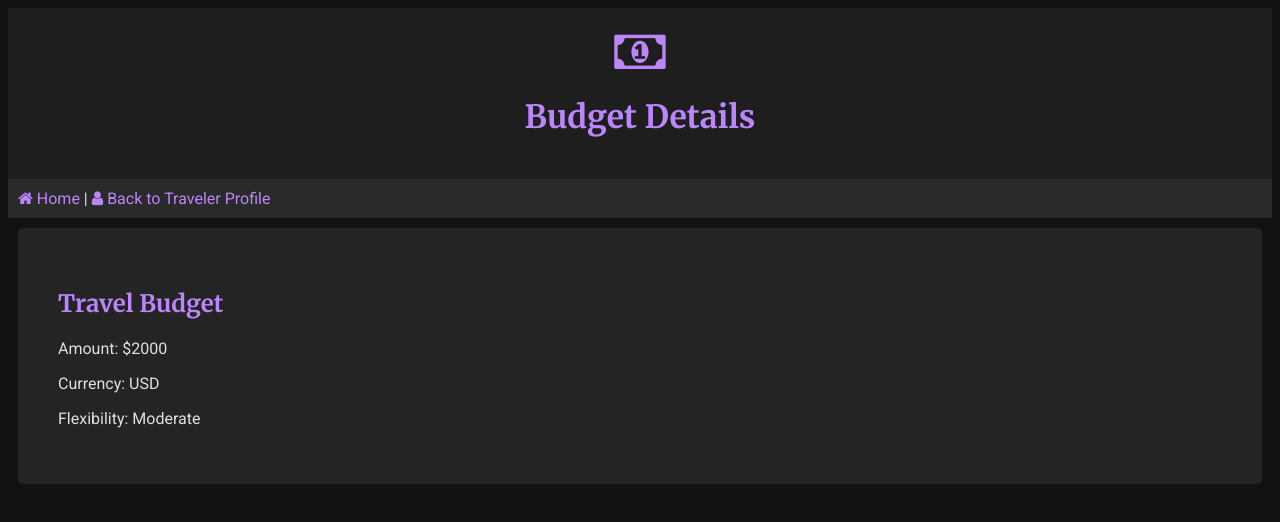
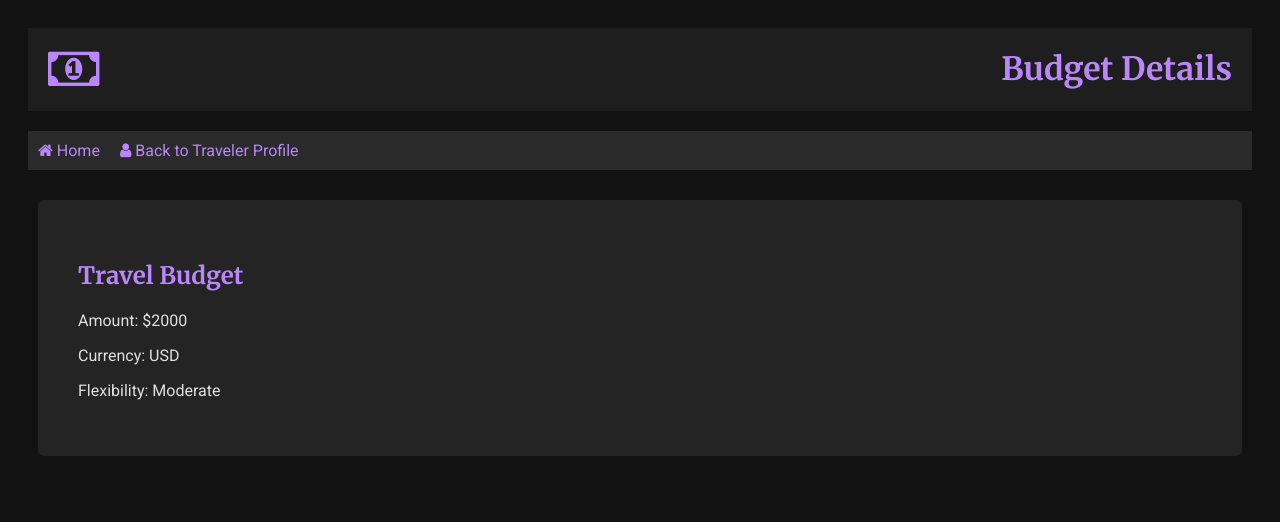
Before and after one commit to AnthonyTennis/CSC437-Project, a website: page public/budget_details.html in a window 1280 px wide. Drawn offline with Linux system fonts and the light colour scheme.

Commit message:
Add layout

```diff
--- a/public/budget_details.html
+++ b/public/budget_details.html
@@ -16,7 +16,7 @@
         <h1>Budget Details</h1>
     </header>
     <nav>
-        <a href="index.html"><i class="fa fa-home"></i> Home</a> |
+        <a href="index.html"><i class="fa fa-home"></i> Home</a>
         <a href="traveler_profile.html"><i class="fa fa-user"></i> Back to Traveler Profile</a>
     </nav>
     <article>
--- a/public/styles/page.css
+++ b/public/styles/page.css
@@ -2,6 +2,9 @@ body {
     background-color: #121212;
     color: #E0E0E0;
     font-family: 'Roboto', Helvetica, Arial, sans-serif;
+    display: grid;
+    gap: 20px;
+    padding: 20px;
 }
 
 header {
@@ -9,6 +12,10 @@ header {
     color: #FFFFFF;
     padding: 20px;
     text-align: center;
+    display: flex;
+    justify-content: space-between;
+    align-items: center;
+    padding: 0 20px;
 }
 
 a {
@@ -23,6 +30,11 @@ a:hover {
 nav {
     background-color: #2A2A2A; /* benday */
     padding: 10px;
+    display: flex;
+}
+
+nav a {
+    margin-right: 20px;
 }
 
 article, section {
```
